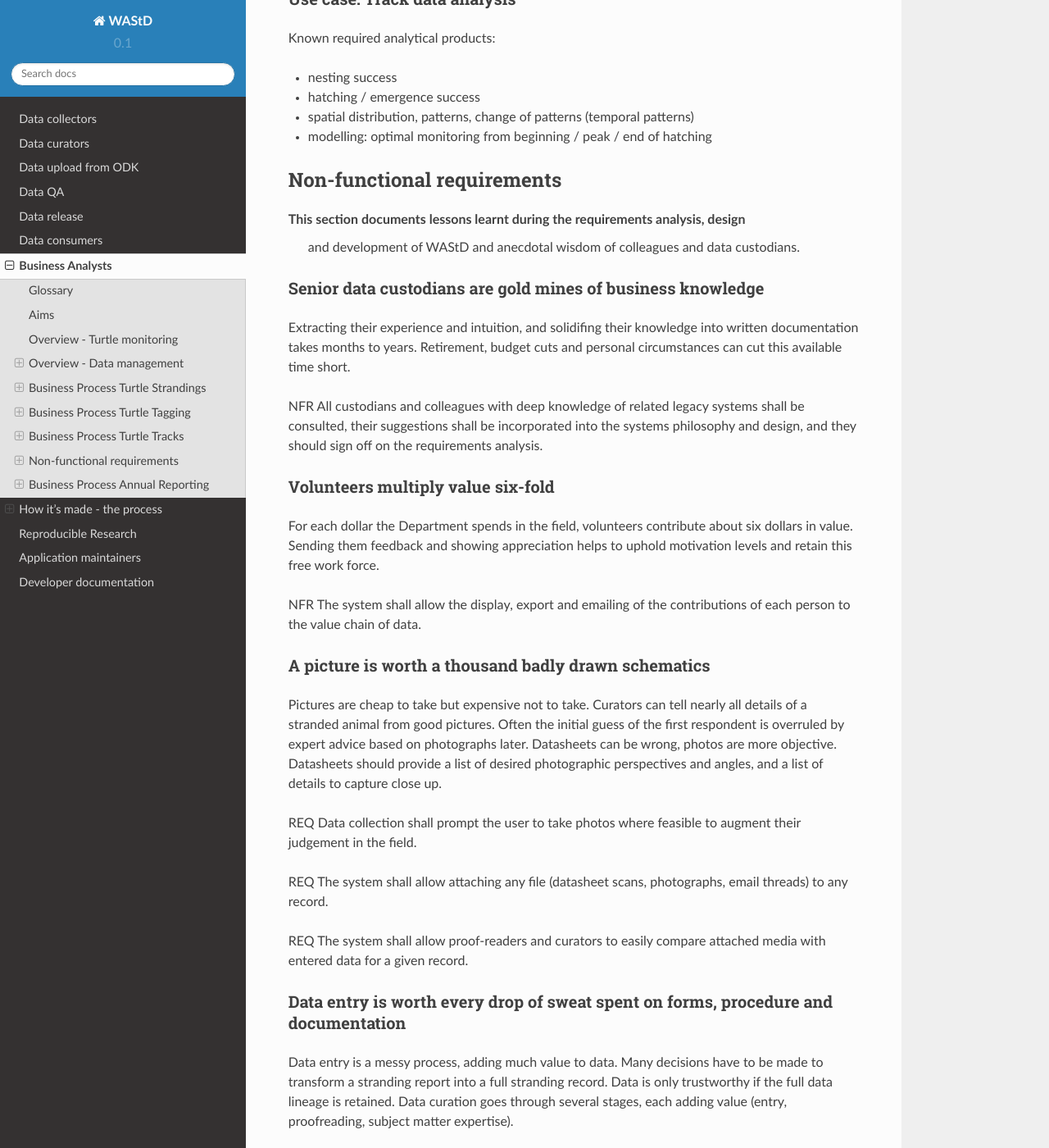
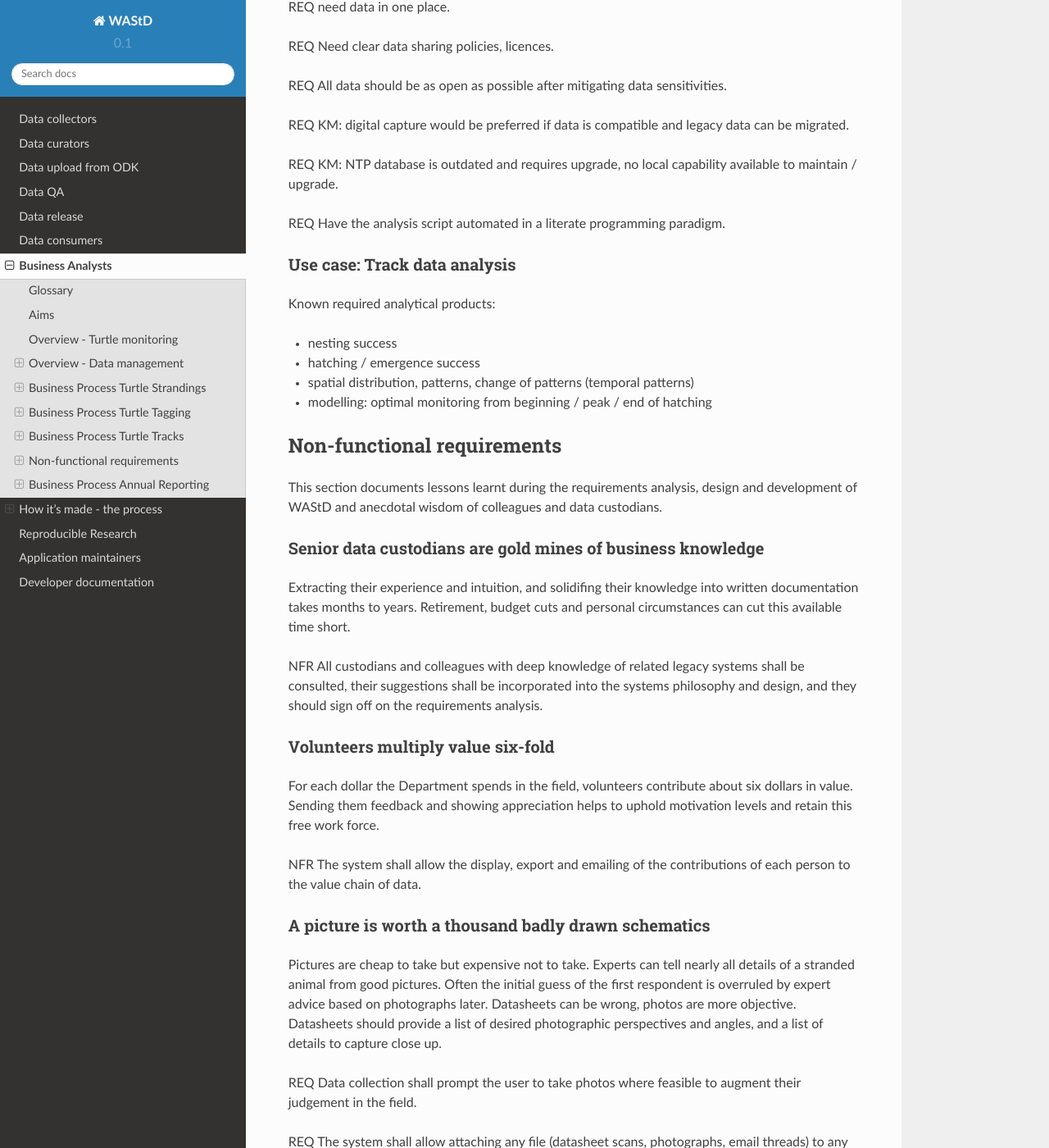
Before and after one commit to dbca-wa/wastd, a Sphinx documentation site: the page built from docs/business_analysts.rst, in a window 1280 px wide and 1400 px high, scrolled down 24690 px. Shown: the whole window at 82% size. Built offline with Sphinx 7.4.7 and the Read the Docs theme 2.0.0, drawn with Linux system fonts in a browser that asks for light colours.

```diff
--- a/docs/business_analysts.rst
+++ b/docs/business_analysts.rst
@@ -1095,8 +1100,9 @@ Known required analytical products:
 
 Non-functional requirements
 ===========================
+
 This section documents lessons learnt during the requirements analysis, design
- and development of WAStD and anecdotal wisdom of colleagues and data custodians.
+and development of WAStD and anecdotal wisdom of colleagues and data custodians.
 
 
 Senior data custodians are gold mines of business knowledge
@@ -1120,9 +1126,9 @@ of each person to the value chain of data.
 
 A picture is worth a thousand badly drawn schematics
 ----------------------------------------------------
-Pictures are cheap to take but expensive not to take. Curators can tell nearly
-all details of a stranded animal from good pictures. Often the initial guess
-of the first respondent is overruled by expert advice based on photographs later.
+Pictures are cheap to take but expensive not to take.
+Experts can tell nearly all details of a stranded animal from good pictures.
+Often the initial guess of the first respondent is overruled by expert advice based on photographs later.
 Datasheets can be wrong, photos are more objective.
 Datasheets should provide a list of desired photographic perspectives and angles,
 and a list of details to capture close up.
```
Also changed, not shown: other parts of docs/business_analysts.rst (+5 -0 lines).
